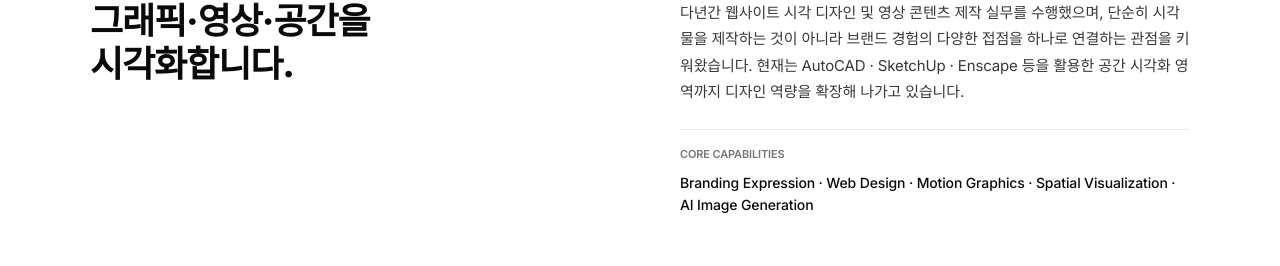
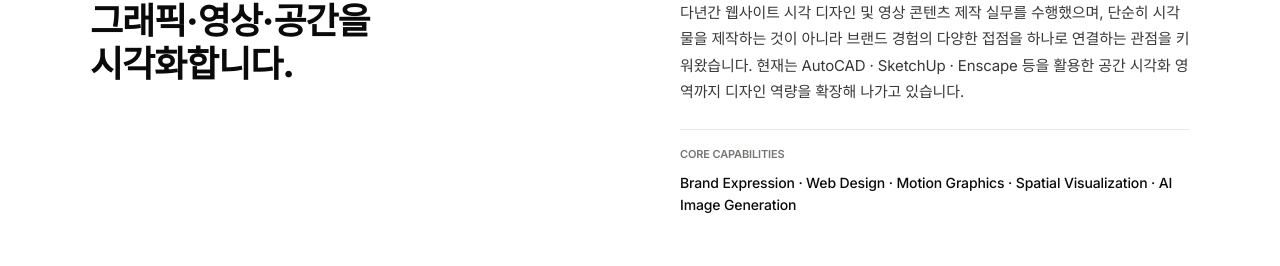
Before and after one commit to ssu8969-source/ssu8969, a plain HTML site: page index.html in a window 1280 px wide. Shown: the part 942-1208 px from the top of the page. Drawn offline with Linux system fonts and the light colour scheme.

Commit message:
Update index.html

```diff
--- a/index.html
+++ b/index.html
@@ -770,7 +770,7 @@ section { padding: 100px 0; }
         </p>
 <div class="about-card">
 <div class="about-card-label">Core Capabilities</div>
-<div class="about-card-val">Branding Expression · Web Design · Motion Graphics · Spatial Visualization · AI Image Generation</div>
+<div class="about-card-val">Brand Expression · Web Design · Motion Graphics · Spatial Visualization · AI Image Generation</div>
 </div>
 </div>
 </div>
```
